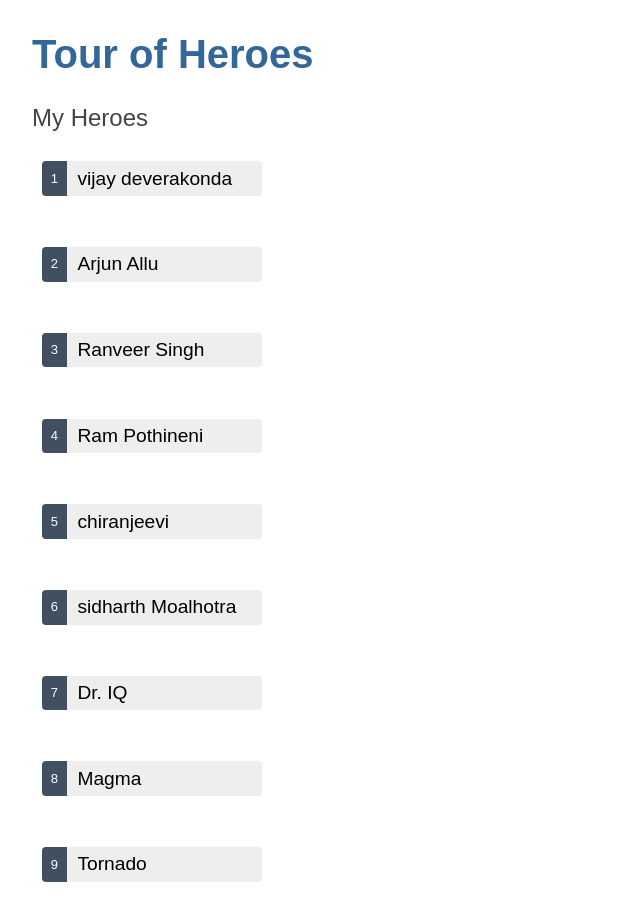
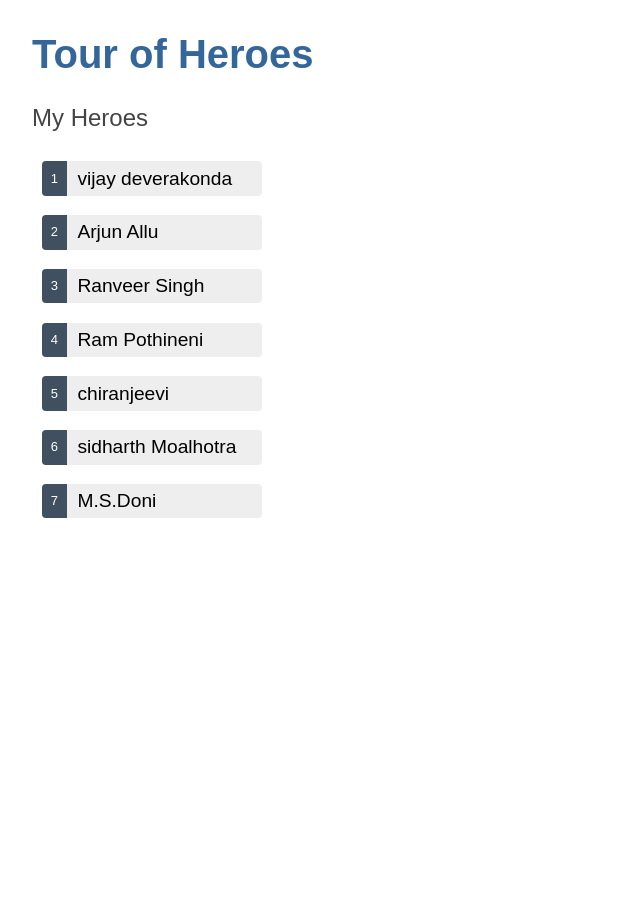
Before and after one commit to Vaishnavisanga11/stackblitz-starters-hvspyw, an Angular app: page / in a window 1280 px wide. Shown: the top 920 px of the page, without its empty margins (0-640 px from the left). After the commit the page ends 800 px from the top, so only its background shows below. Built offline with nearby package versions, Linux system fonts and the light colour scheme.

Commit message:
5 files modified

```diff
--- a/src/app/app.component.html
+++ b/src/app/app.component.html
@@ -1,3 +1,3 @@
 <h1>{{ title }}</h1>
 <h2>My Heroes</h2>
-<app-heroes *ngFor="let hero of heroes" [hero]="hero"></app-heroes>
+<app-heroes ></app-heroes>
--- a/src/app/app.component.ts
+++ b/src/app/app.component.ts
@@ -13,7 +13,7 @@
 export class AppComponent implements OnInit {
   title = 'Tour of Heroes';
 
-  heroes = HEROES;
+
 
   constructor() {}
 
--- a/src/app/heroes/heroes.component.html
+++ b/src/app/heroes/heroes.component.html
@@ -1,8 +1,17 @@
-<ul class="Heroes">
-  <li>
-    <button type="button">
+<ul class="heroes">
+  <li *ngFor="let hero of heroes">
+    <button type="button" (click)="onSelect(hero)">
       <span class="badge">{{ hero.id }}</span>
       <span class="name">{{ hero.name }}</span>
     </button>
   </li>
 </ul>
+
+<div *ngIf="selectedHero">
+  <h2>{{ selectedHero.name | uppercase }} Details</h2>
+  <div>id: {{ selectedHero.id }}</div>
+  <div>
+    <label for="hero-name">Hero name: </label>
+    <input id="hero-name" [(ngModel)]="selectedHero.name" placeholder="name" />
+  </div>
+</div>
--- a/src/app/heroes/heroes.component.ts
+++ b/src/app/heroes/heroes.component.ts
@@ -12,11 +12,12 @@
   imports: [CommonModule, FormsModule],
 })
 export class HeroesComponent implements OnInit {
-  @Input() hero!: Hero;
+  heroes = HEROES;
+  selectedHero?: Hero;
 
   constructor() {}
-  getEven() {
-    return this.hero.id % 2 != 0;
+  onSelect(hero: Hero) {
+    this.selectedHero = hero;
   }
 
   ngOnInit() {}
--- a/src/app/mock-heroes.ts
+++ b/src/app/mock-heroes.ts
@@ -6,7 +6,5 @@
   { id: 4, name: 'Ram Pothineni' },
   { id: 5, name: 'chiranjeevi' },
   { id: 6, name: 'sidharth Moalhotra' },
-  { id: 7, name: 'Dr. IQ' },
-  { id: 8, name: 'Magma' },
-  { id: 9, name: 'Tornado' },
+  { id: 7, name: 'M.S.Doni' },
 ];
```
